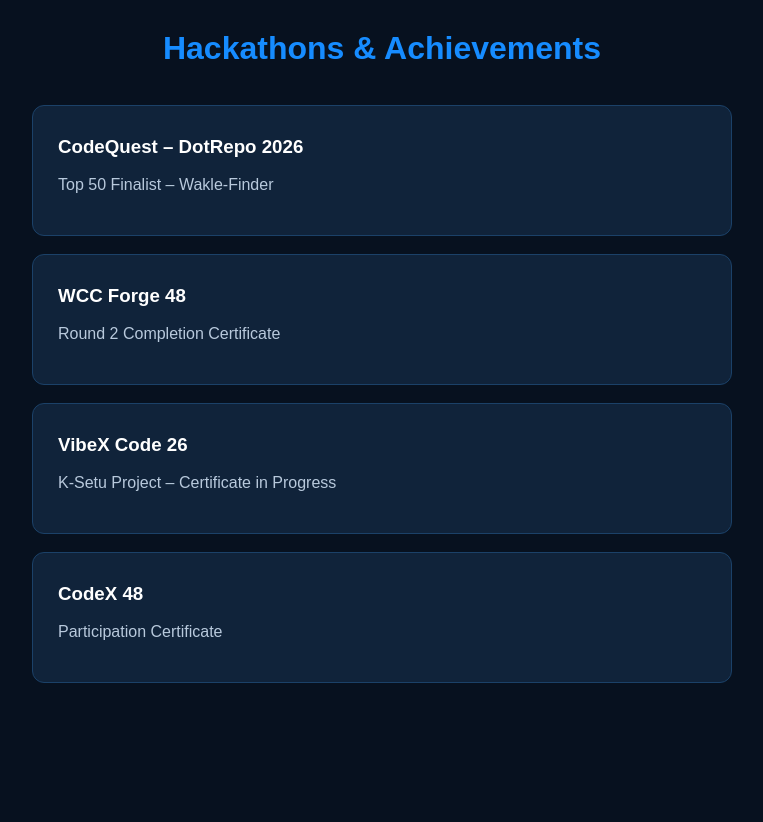
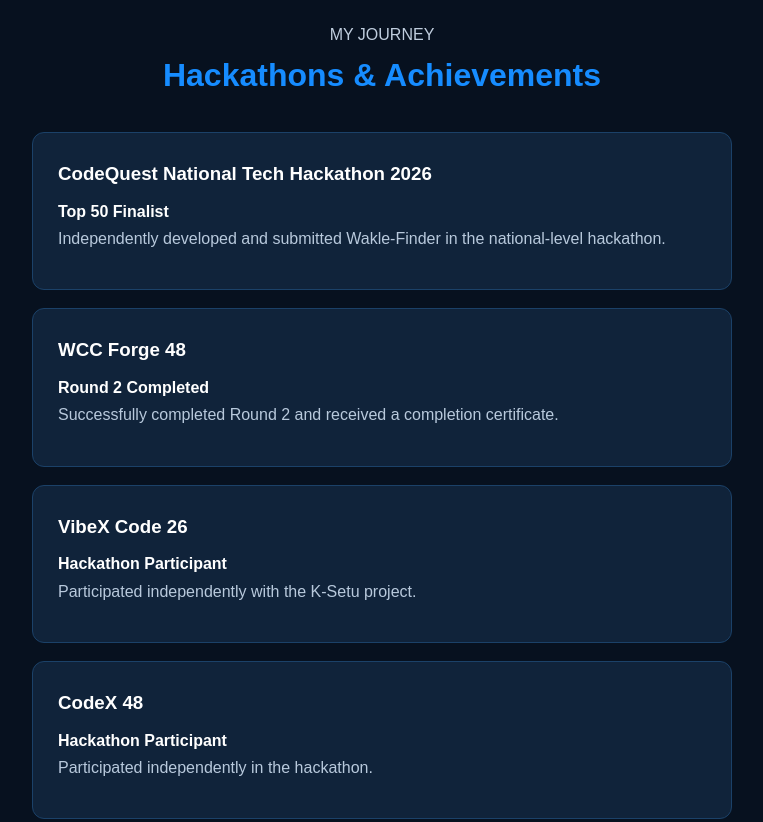
Before and after one commit to Waklekaran/Waklekaran.github.io, a plain HTML site: page index.html in a window 1280 px wide. Shown: the part 3280-4102 px from the top of the page, without its empty margins (258-1021 px from the left). Drawn offline with Linux system fonts and the light colour scheme; a script that the page names is missing.

Commit message:
Revise achievements section with new content
Updated achievements section with detailed descriptions and organized layout.

```diff
--- a/index.html
+++ b/index.html
@@ -239,30 +239,59 @@
 </section>
 
 
+
 <!-- ACHIEVEMENTS SECTION -->
 <section id="achievements" class="section">
+
+    <p class="section-label">MY JOURNEY</p>
+
     <h2>Hackathons & Achievements</h2>
 
     <div class="achievement-card">
-            <h3>CodeQuest – DotRepo 2026</h3>
-            <p>Top 50 Finalist – Wakle-Finder</p>
+
+        <h3>CodeQuest National Tech Hackathon 2026</h3>
+        <h4>Top 50 Finalist</h4>
+        <p>
+            Independently developed and submitted
+            Wakle-Finder in the national-level hackathon.
+        </p>
+
     </div>
 
     <div class="achievement-card">
+
         <h3>WCC Forge 48</h3>
-            <p>Round 2 Completion Certificate</p>
+        <h4>Round 2 Completed</h4>
+        <p>
+            Successfully completed Round 2 and received
+            a completion certificate.
+        </p>
+
     </div>
 
     <div class="achievement-card">
+
         <h3>VibeX Code 26</h3>
-            <p>K-Setu Project – Certificate in Progress</p>
+        <h4>Hackathon Participant</h4>
+        <p>
+            Participated independently with the
+            K-Setu project.
+        </p>
+
     </div>
 
     <div class="achievement-card">
+
         <h3>CodeX 48</h3>
-            <p>Participation Certificate</p>
+        <h4>Hackathon Participant</h4>
+        <p>
+            Participated independently in the hackathon.
+        </p>
+
     </div>
+
 </section>
+
 
     <!-- CONTACT SECTION -->
     <section id="contact" class="section">
```
Lines whose indentation alone changed are shown as unchanged.
